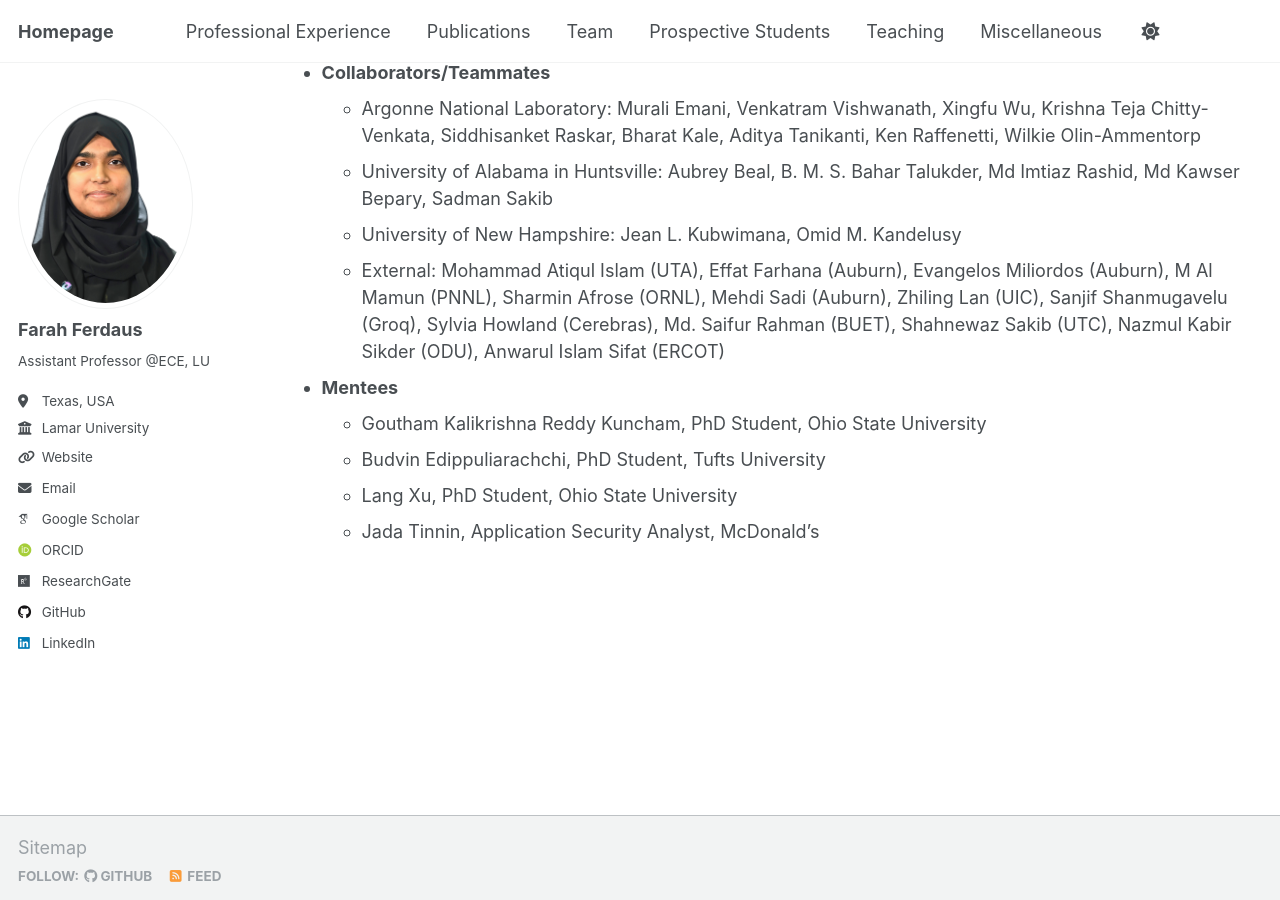
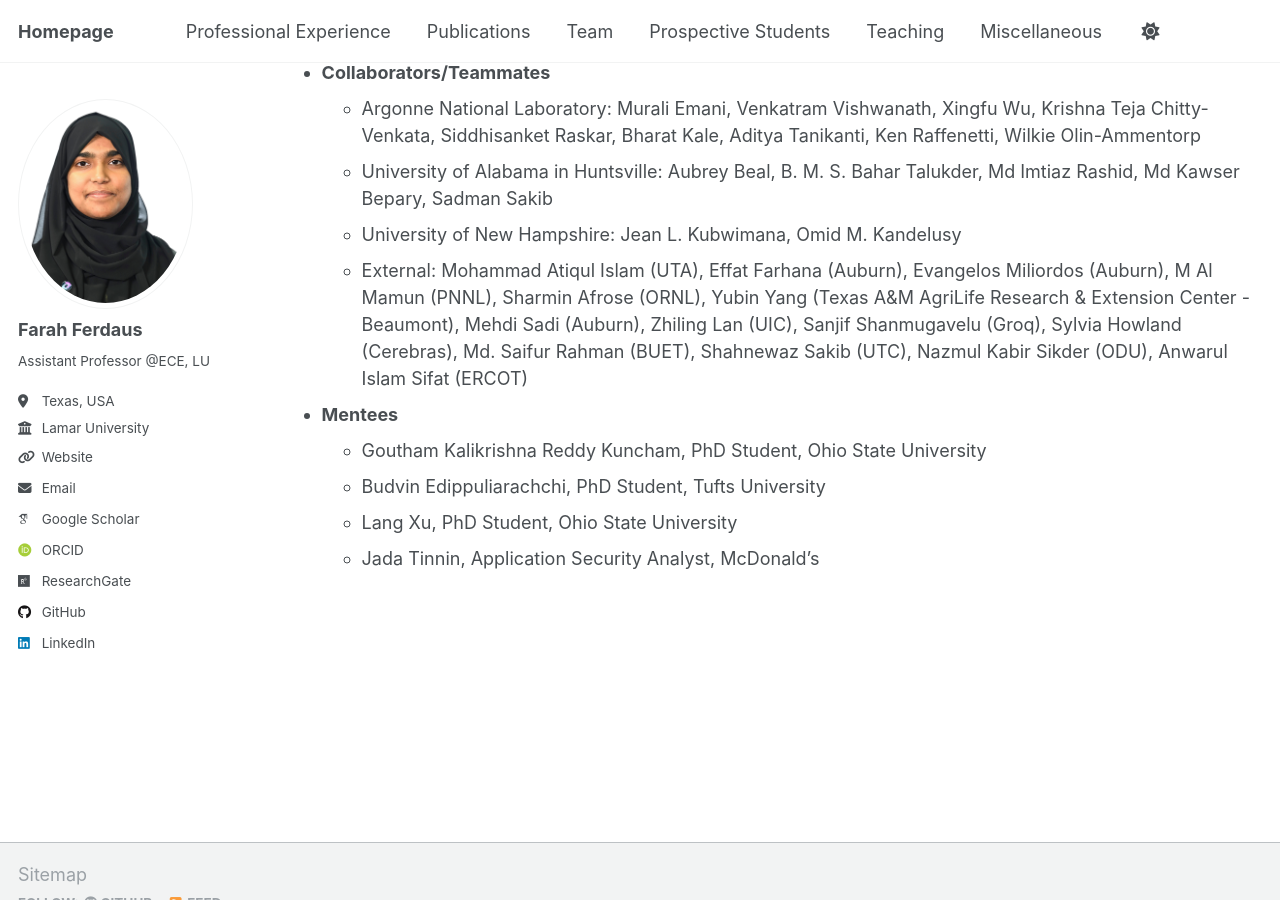
Before and after one commit to fferdaus/fferdaus.github.io, a Jekyll site: the page built from _pages/experience.md, in a window 1280 px wide and 900 px high, scrolled down 2849 px. Built offline with Jekyll 4.4.1, drawn with Linux system fonts in a browser that asks for light colours; some web fonts are replaced.

Commit message:
Update experience.md

```diff
--- a/_pages/experience.md
+++ b/_pages/experience.md
@@ -90,7 +90,7 @@ redirect_from:
    * Argonne National Laboratory: Murali Emani, Venkatram Vishwanath, Xingfu Wu, Krishna Teja Chitty-Venkata, Siddhisanket Raskar, Bharat Kale, Aditya Tanikanti, Ken Raffenetti, Wilkie Olin-Ammentorp
    * University of Alabama in Huntsville: Aubrey Beal, B. M. S. Bahar Talukder, Md Imtiaz Rashid, Md Kawser Bepary, Sadman Sakib
    * University of New Hampshire: Jean L. Kubwimana, Omid M. Kandelusy
-   * External:  Mohammad Atiqul Islam (UTA), Effat Farhana (Auburn), Evangelos Miliordos (Auburn), M Al Mamun (PNNL), Sharmin Afrose (ORNL), Mehdi Sadi (Auburn), Zhiling Lan (UIC), Sanjif Shanmugavelu (Groq), Sylvia Howland (Cerebras), Md. Saifur Rahman (BUET), Shahnewaz Sakib (UTC), Nazmul Kabir Sikder (ODU), Anwarul Islam Sifat (ERCOT)
+   * External:  Mohammad Atiqul Islam (UTA), Effat Farhana (Auburn), Evangelos Miliordos (Auburn), M Al Mamun (PNNL), Sharmin Afrose (ORNL), Yubin Yang (Texas A&M AgriLife Research & Extension Center - Beaumont), Mehdi Sadi (Auburn), Zhiling Lan (UIC), Sanjif Shanmugavelu (Groq), Sylvia Howland (Cerebras), Md. Saifur Rahman (BUET), Shahnewaz Sakib (UTC), Nazmul Kabir Sikder (ODU), Anwarul Islam Sifat (ERCOT)
  - **Mentees**
    * Goutham Kalikrishna Reddy Kuncham, PhD Student, Ohio State University
    * Budvin Edippuliarachchi, PhD Student, Tufts University
```
